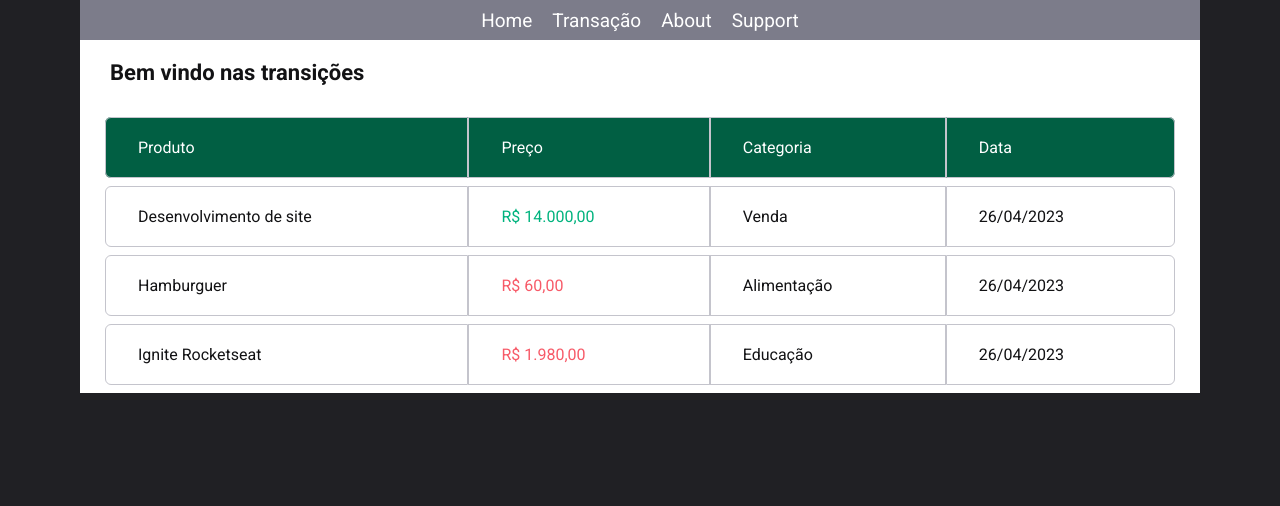
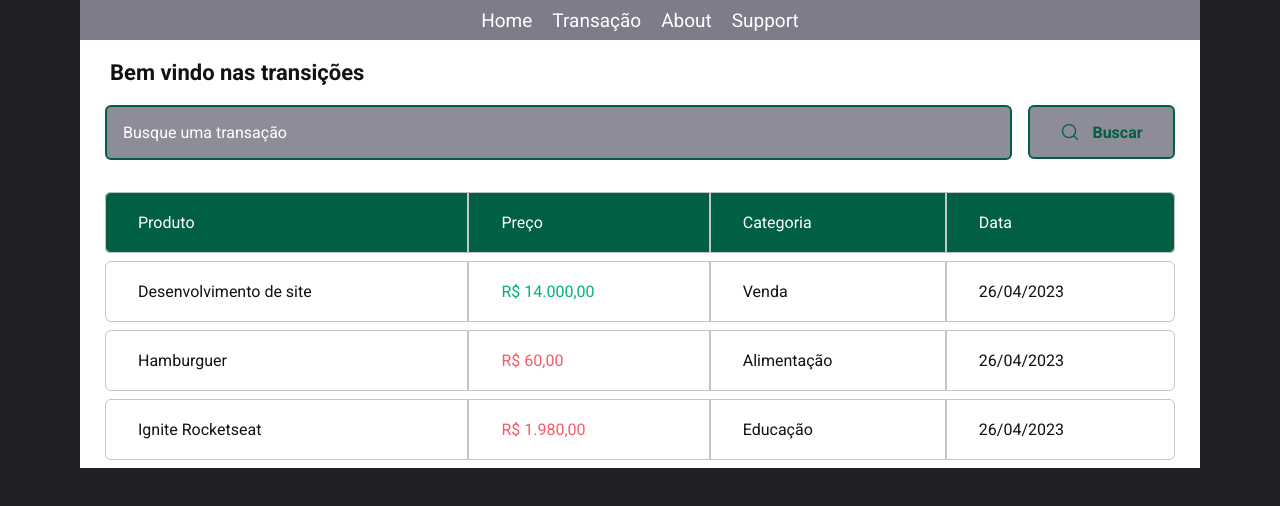
Before and after one commit to giovannirp/bike-showcase, a React (Vite) app in the folder bike-showcase/: page /trasations in a window 1280 px wide. Shown: the top 506 px of the page. Built offline with nearby package versions, Linux system fonts and the light colour scheme; data requests are answered from the project's data file.

Commit message:
feat: adicinando busca na tela

```diff
--- /dev/null
+++ b/bike-showcase/src/Components/SearchForm/index.tsx
@@ -0,0 +1,14 @@
+import { MagnifyingGlass } from "phosphor-react";
+import { SearchContainer } from "./style";
+
+export function SearchForm() {
+  return (
+    <SearchContainer>
+      <input type="text" placeholder="Busque uma transação" />
+      <button>
+        <MagnifyingGlass size={20} />
+        Buscar
+      </button>
+    </SearchContainer>
+  )
+}
--- /dev/null
+++ b/bike-showcase/src/Components/SearchForm/style.ts
@@ -0,0 +1,40 @@
+import styled from "styled-components";
+
+export const SearchContainer = styled.section`
+  display: flex;
+  gap: 1rem;
+  margin-right: 50px;
+
+  input {
+    margin-top: 20px;
+    flex: 1;
+    border: 0;
+    border-radius: 6px;
+    background: ${(props) => props.theme["gray-400"]};
+    color: ${(props) => props.theme.white};
+    padding: 1rem;
+    border: 2px solid ${(props) => props.theme["green-700"]};
+
+    ::placeholder {
+      color: ${(props) => props.theme.white};
+    }
+  }
+
+  button {
+    width: 147px;
+    height: 54px;
+    gap: 0.75rem;
+    margin-top: 20px;
+    background: ${(props) => props.theme["gray-400"]};
+    color: ${(props) => props.theme.white};
+    cursor: pointer;
+    border: 2px solid ${(props) => props.theme["green-700"]};
+    border-radius: 6px;
+    color: ${(props) => props.theme["green-700"]};
+    font-weight: bold;
+
+    display: flex;
+    align-items: center;
+    justify-content: center;
+  }
+`;
--- a/bike-showcase/src/pages/Transations/index.tsx
+++ b/bike-showcase/src/pages/Transations/index.tsx
@@ -2,6 +2,7 @@ import { useContext } from "react";
 import { ContainerTransactions, PriceHighlight, TrasactionsTable, TrasictionsHead } from "./style";
 import { TransactionsContext } from "../../contexts/TransactionsContext";
 import { dataFormater, priceFormatter } from "../../ultis/formatters";
+import { SearchForm } from "../../Components/SearchForm";
 
 export function Transations() {
   const { transactions } = useContext(TransactionsContext)
@@ -9,6 +10,8 @@ export function Transations() {
   return (
     <ContainerTransactions>
       <h1>Bem vindo nas transições</h1>
+
+      <SearchForm />
       <TrasactionsTable>
         <TrasictionsHead>
           <tr>
```
